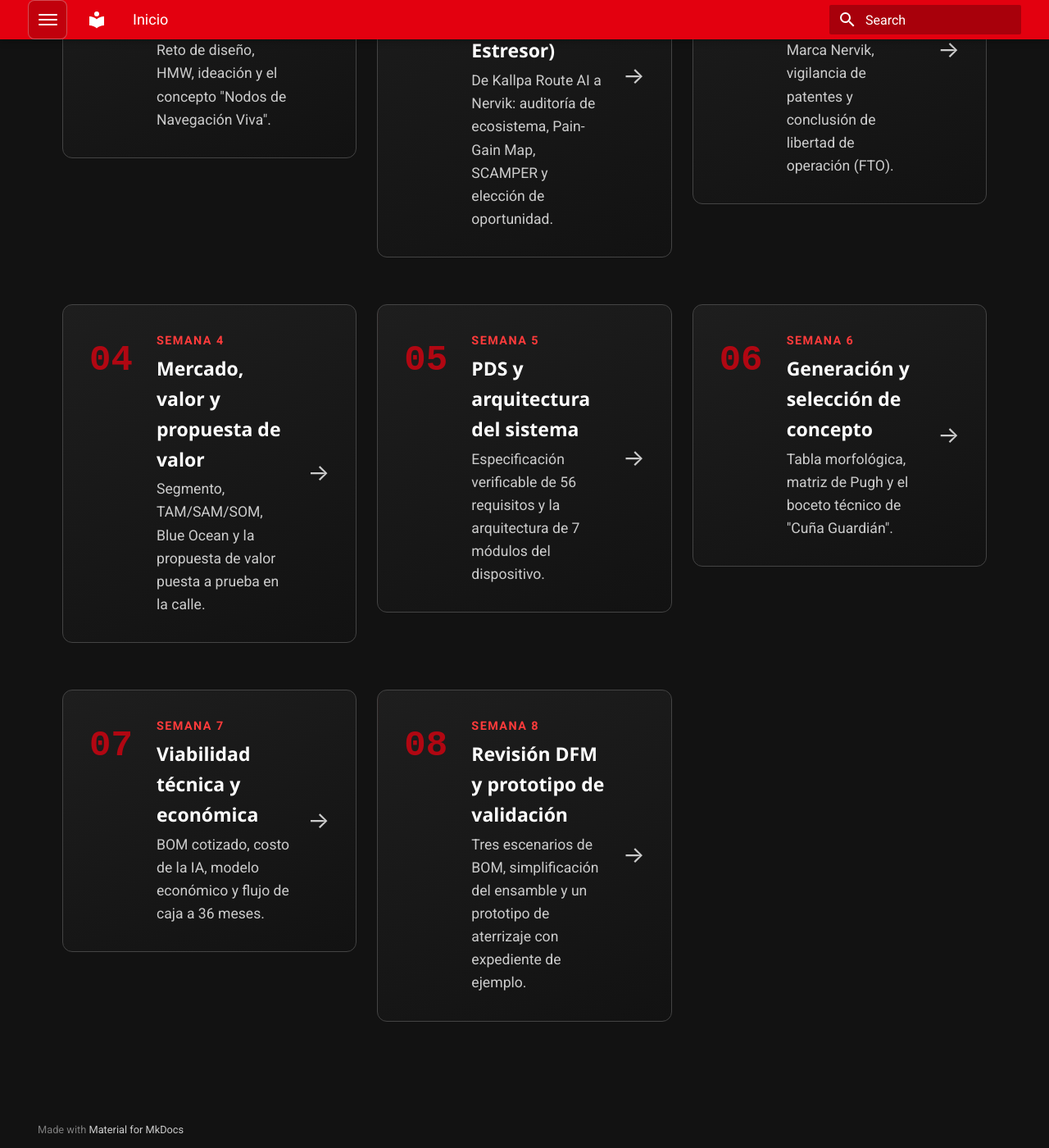
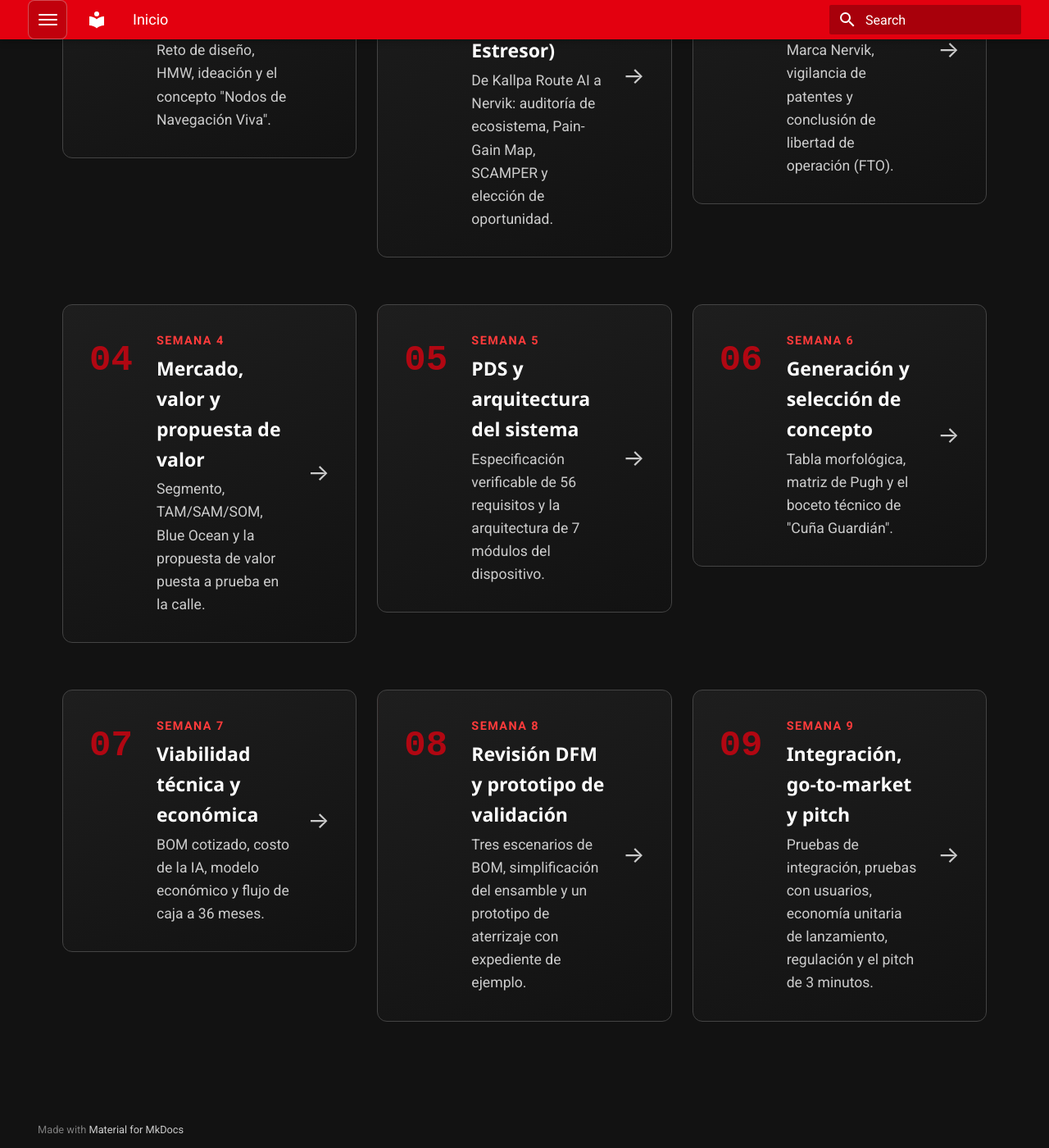
Before and after one commit to Andrik-09/ProyectoIngIV, an MkDocs documentation site: the page built from docs/index.md, in a window 1280 px wide and 1400 px high, scrolled down 1507 px. Shown: the whole window at 82% size. Built offline with MkDocs 1.6.1 and Material for MkDocs 9.7.7, drawn with Linux system fonts in a browser that asks for light colours.

Commit message:
Agrega la Semana 9 — Integración, go-to-market y pitch; actualiza la Semana 8
Construye docs/semana9.md siguiendo la estructura de la rúbrica del
profesor (integración por fronteras F1-F4, pruebas T1-T6, pruebas con
usuarios, go-to-market y economía unitaria, regulación mínima viable,
pitch de 3 minutos y demo de 7 minutos), con contenido real de Nervik
tomado de la memoria del proyecto final (andrik-09.github.io/Nervik/web).

- Nuevo componente .status-badge (ok/hipótesis/pendiente/no-cumple) en
  extra.css para marcar honestamente qué está verificado y qué falta,
  consistente con el estándar de la memoria del proyecto.
- Reutiliza dt/dd para el guion del pitch, en el mismo estilo que el
  Pain-Gain Map de la Semana 2.
- Actualiza docs/semana8.md: el prototipo de aterrizaje de esa semana se
  convirtió en el sitio real de Nervik y su app de monitoreo; se agregan
  los enlaces y una referencia cruzada a la Semana 9.
- Entradas de Semana 9 en el menú global y la portada.

Co-Authored-By: Claude Sonnet 5 <noreply@anthropic.com>
Claude-Session: https://claude.ai/code/session_01WEEMMQQzQFE39mHUXYoan7

```diff
--- a/docs/index.md
+++ b/docs/index.md
@@ -153,6 +153,16 @@ hide:
 <span class="arrow">→</span>
 </a>
 
+<a class="week-btn" href="semana9/" style="--i:8">
+<span class="index">09</span>
+<span class="body">
+<span class="label">Semana 9</span>
+<span class="title">Integración, go-to-market y pitch</span>
+<span class="desc">Pruebas de integración, pruebas con usuarios, economía unitaria de lanzamiento, regulación y el pitch de 3 minutos.</span>
+</span>
+<span class="arrow">→</span>
+</a>
+
 
 </div>
 
--- a/docs/javascripts/extra.js
+++ b/docs/javascripts/extra.js
@@ -15,7 +15,8 @@
     { href: "/semana5/", icon: "5", label: "Semana 5 — PDS y arquitectura" },
     { href: "/semana6/", icon: "6", label: "Semana 6 — Concepto de diseño" },
     { href: "/semana7/", icon: "7", label: "Semana 7 — Viabilidad" },
-    { href: "/semana8/", icon: "8", label: "Semana 8 — Revisión DFM" }
+    { href: "/semana8/", icon: "8", label: "Semana 8 — Revisión DFM" },
+    { href: "/semana9/", icon: "9", label: "Semana 9 — Integración y pitch" }
   ];
 
   function getBase() {
--- a/docs/stylesheets/extra.css
+++ b/docs/stylesheets/extra.css
@@ -1118,3 +1118,41 @@ body,
 @media (max-width: 600px) {
   .expediente-fields { grid-template-columns: 1fr; }
 }
+
+/* ==========================================================================
+   Insignia de estado (VERIFICADO / HIPÓTESIS / PENDIENTE / NO CUMPLE)
+   ========================================================================== */
+
+.status-badge {
+  display: inline-block;
+  padding: 0.15rem 0.55rem;
+  border-radius: 999px;
+  font-size: 0.7rem;
+  font-weight: 700;
+  text-transform: uppercase;
+  letter-spacing: 0.03em;
+  white-space: nowrap;
+  line-height: 1.4;
+}
+
+.status-badge.ok {
+  background-color: var(--text-white);
+  color: var(--bg-black);
+}
+
+.status-badge.hipotesis {
+  background-color: transparent;
+  border: 1px solid var(--text-gray);
+  color: var(--text-gray);
+}
+
+.status-badge.pendiente {
+  background-color: transparent;
+  border: 1px dashed var(--border-color);
+  color: var(--text-gray);
+}
+
+.status-badge.no-cumple {
+  background-color: var(--ibero-red);
+  color: var(--text-white);
+}
```
Also changed, not shown: docs/semana8.md (+5 -0 lines), docs/semana9.md (added, +177 -0 lines).
